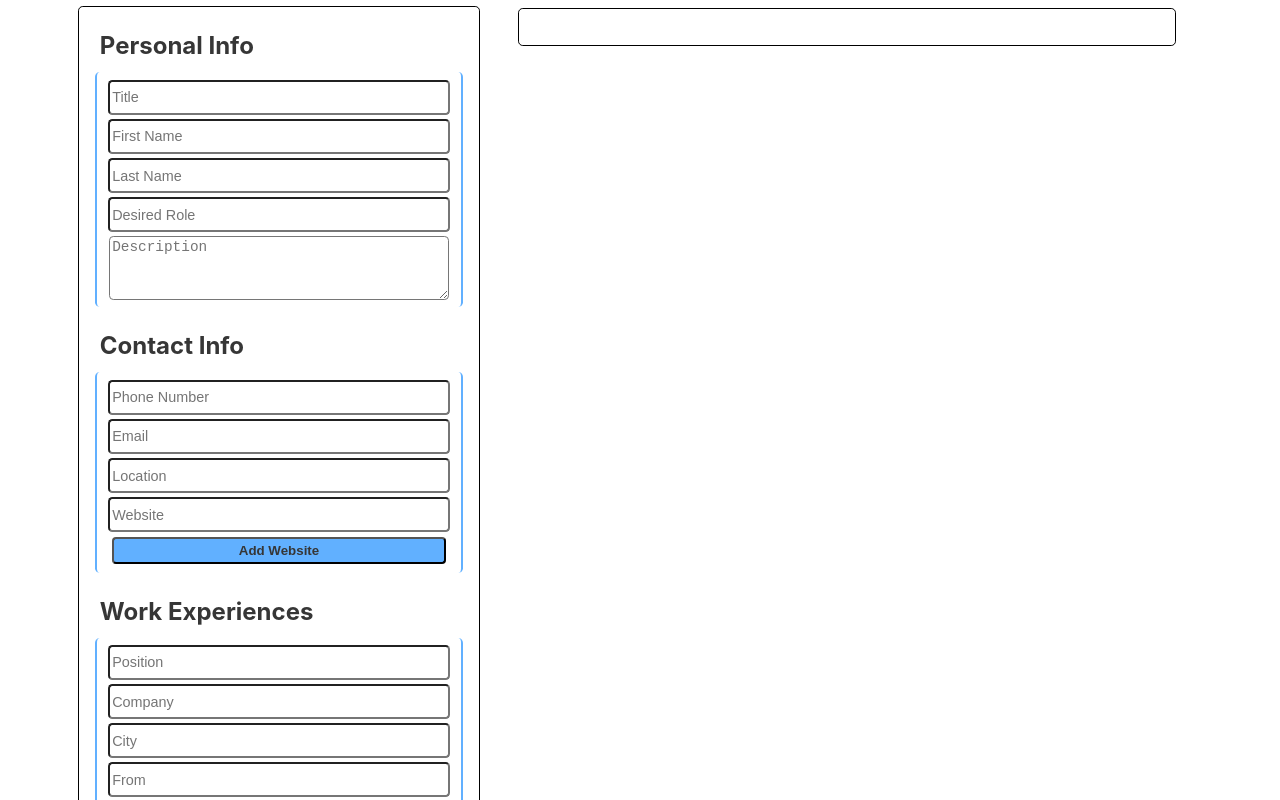
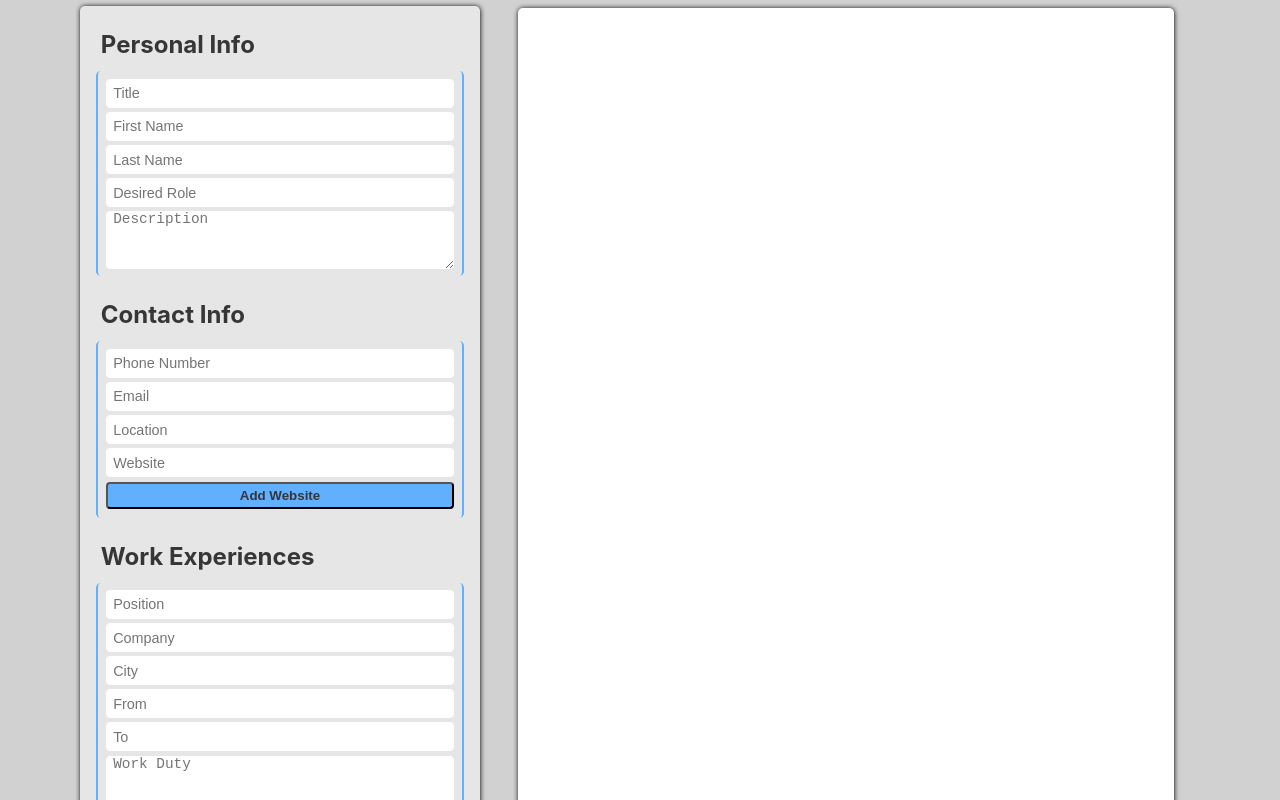
Before and after one commit to G-Cioni/cv-creator, a React (Create React App) app: page / in a window 1280 px wide. Shown: the top 800 px of the page. Built offline with nearby package versions, Linux system fonts and the light colour scheme.

Commit message:
general css improvements

```diff
--- a/src/styles/App.css
+++ b/src/styles/App.css
@@ -6,11 +6,18 @@
   /*  Right side is calculated automatically when --cv-left-side is set */
   --cv-right-width: calc(var(--cv-width) - var(--cv-left-width));
   --cv-width: 41em;
+  --primary-bg-color: hsl(0, 0%, 82%);
+  --secondary-bg-color: hsl(0, 0%, 90%);
   --secondary-bg-color-1: hsl(0, 0%, 21%);
   --secondary-bg-color-2: hsl(210, 100%, 69%);
   --secondary-bg-color-2-hover: hsl(210, 100%, 72%);
   --secondary-bg-color-3: hsl(204, 42%, 27%);
   --secondary-bg-color-4: hsl(61, 78%, 46%);
+  --box-shadow: 0.3px 0.3px 5px black;
+}
+
+body {
+  background-color: var(--primary-bg-color);
 }
 
 /* =====
@@ -34,9 +41,10 @@
 
 #Forms {
   border-radius: var(--border-radius);
-  border: 1px solid black;
+  box-shadow: var(--box-shadow);
   width: 25em;
   margin: 0.4em;
+  background-color: var(--secondary-bg-color);
 }
 .form {
   margin: 1.5em auto;
@@ -64,6 +72,15 @@ textarea {
   font-size: 0.9rem;
   margin: 0.3em auto;
   width: 95%;
+  border: none;
+  padding: 0em 0.5em;
+}
+input:focus,
+textarea:focus {
+  outline: none;
+  border-color: var(--secondary-bg-color-2);
+  border-style: solid;
+  border-width: 0.05rem;
 }
 input {
   height: 2em;
@@ -79,7 +96,7 @@ button {
   border-radius: var(--border-radius);
   display: block;
   margin: 0.4em auto;
-  width: 95%;
+  width: 99%;
   height: 2em;
   background-color: var(--secondary-bg-color-2);
   color: var(--secondary-bg-color-1);
@@ -97,7 +114,7 @@ button:hover {
   align-items: start;
   align-self: start;
   border-radius: var(--border-radius);
-  border: 1px solid black;
+  box-shadow: var(--box-shadow);
   display: grid;
   grid-gap: 0em 1em;
   grid-template-areas:
@@ -105,11 +122,12 @@ button:hover {
     'workEducation scl ';
   grid-template-columns: 3.7fr 2.3fr;
   grid-template-rows: auto 1fr;
-  height: minmax(var(--cv-height) max-content);
+  height: var(--cv-height);
   margin-right: 2em;
   position: sticky;
   top: 1vh;
   width: var(--cv-width);
+  background-color: white;
 }
 
 .cvTitle {
```
